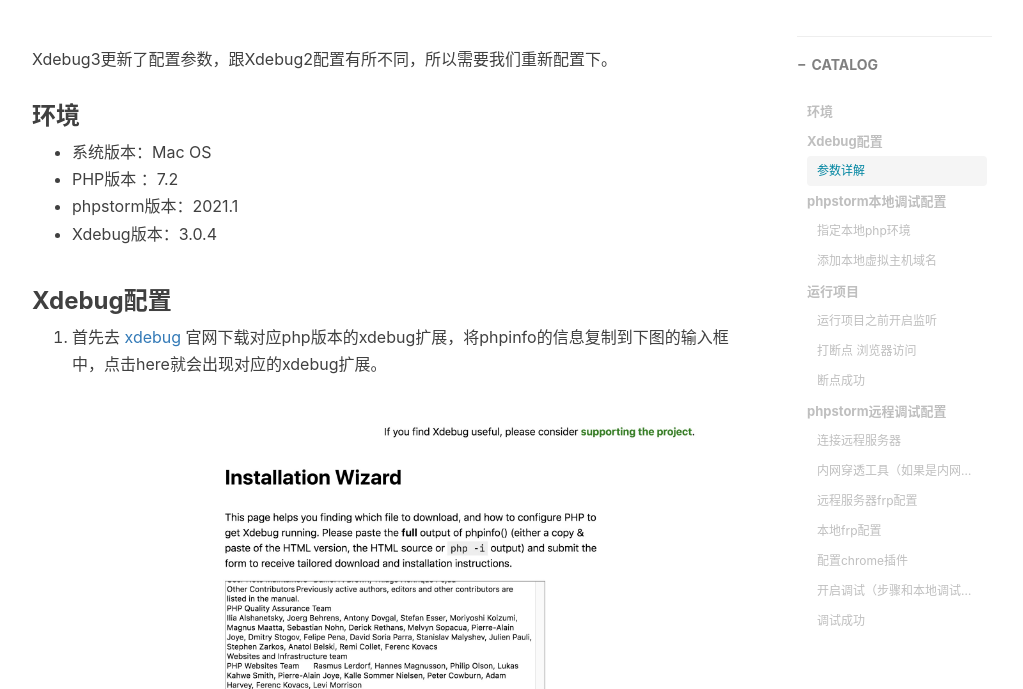
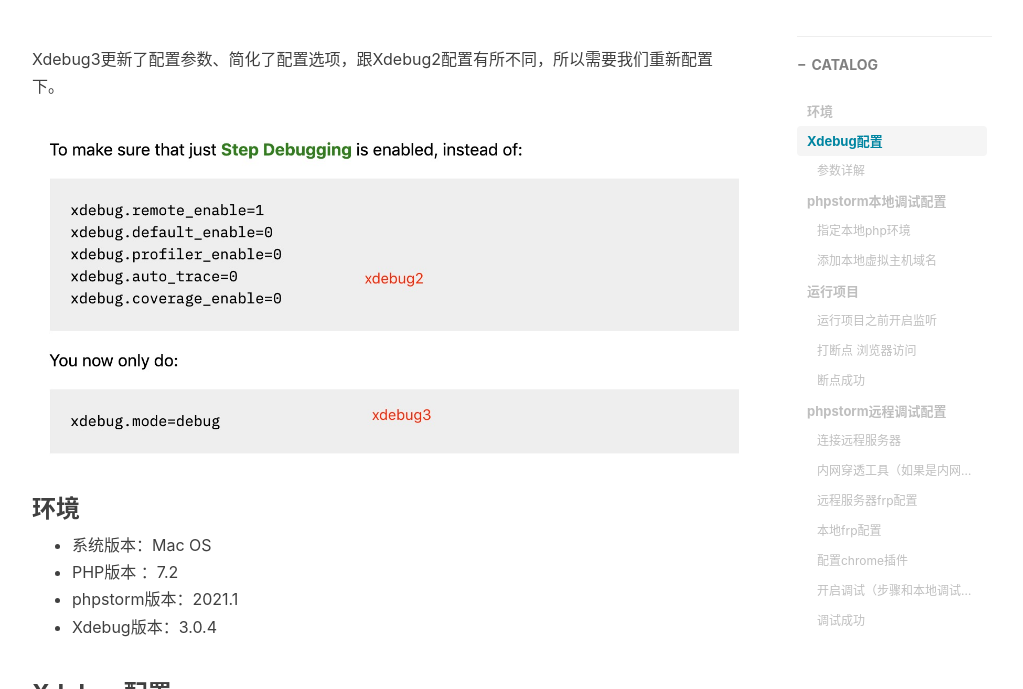
Before and after one commit to feimoc/feimoc.github.io, a Jekyll site: the page built from _posts/2021-4-21-PhpStorm+Xdebug3.md, in a window 1280 px wide and 900 px high, scrolled down 316 px, cut to the strip 211-900 px from the top of the window. Shown: the whole strip, without its empty margins (233-1256 px from the left). Built offline with Jekyll 4.4.1, drawn with Linux system fonts in a browser that asks for light colours; nearby versions of some CDN libraries; comment, search, counter and statistics services are not loaded.

Commit message:
add xdebug3

```diff
--- a/_posts/2021-4-21-PhpStorm+Xdebug3.md
+++ b/_posts/2021-4-21-PhpStorm+Xdebug3.md
@@ -11,7 +11,8 @@
 - Xdebug
 ---
 
-Xdebug3更新了配置参数，跟Xdebug2配置有所不同，所以需要我们重新配置下。
+Xdebug3更新了配置参数、简化了配置选项，跟Xdebug2配置有所不同，所以需要我们重新配置下。
+![](http://www.feimoc.com/img/xdebugdiff.jpg)
 
 ### 环境
 - 系统版本：Mac OS
```
Also changed, not shown: img/xdebugdiff.jpg (added).
